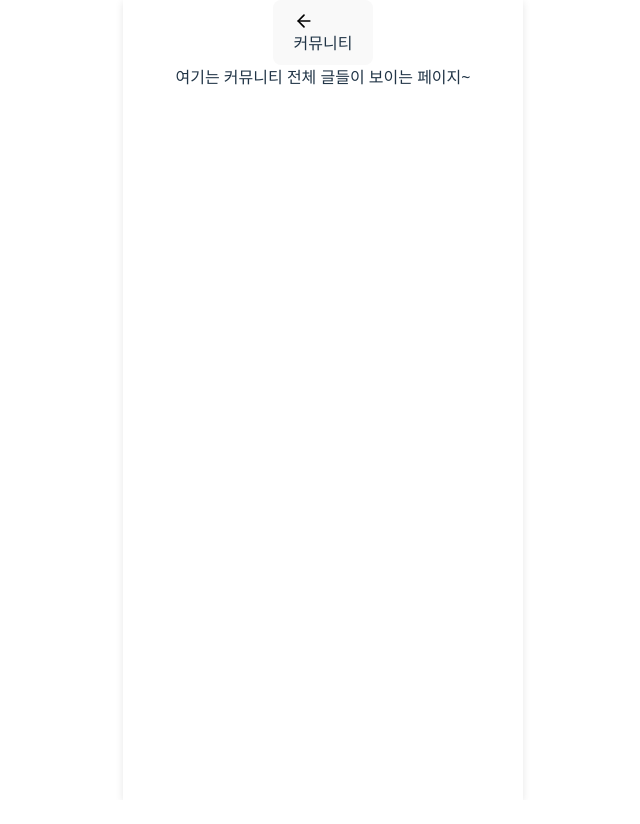
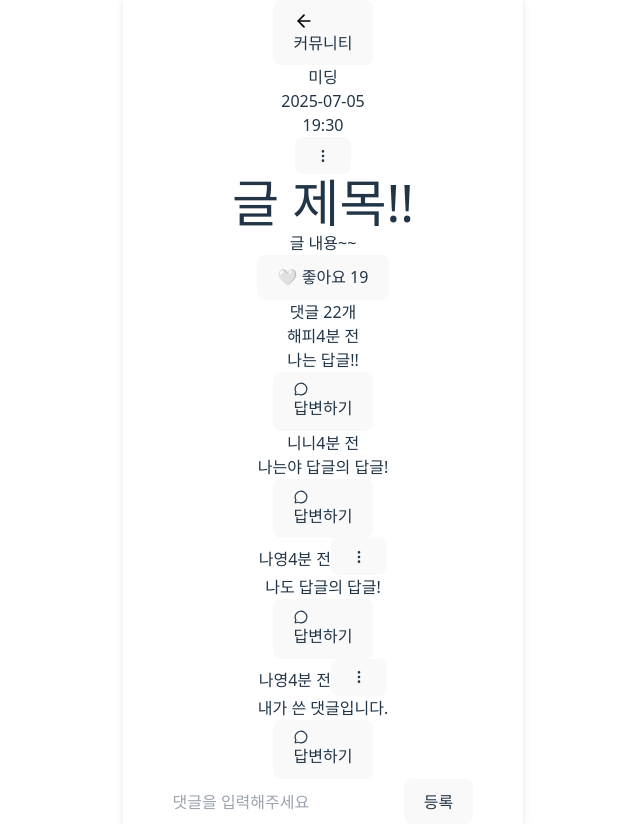
Before and after one commit to 2025-UMC-Hackathon/Frontend, a React (Vite) app: page /community in a window 1280 px wide. Shown: the whole page, without its empty margins (317-957 px from the left). Before the commit the page ends 800 px from the top, so only its background shows below. Built offline with nearby package versions, Linux system fonts and the light colour scheme.

Commit message:
progress: 게시글 상세 페이지 1차 완성

```diff
--- a/package.json
+++ b/package.json
@@ -17,7 +17,8 @@
     "react-dom": "^19.1.0",
     "react-mobile-picker": "^1.1.2",
     "react-mobile-picker-scroll": "^0.2.14",
-    "react-router-dom": "^7.6.3"
+    "react-router-dom": "^7.6.3",
+    "react-toastify": "^11.0.5"
   },
   "devDependencies": {
     "@eslint/js": "^9.29.0",
--- a/src/App.tsx
+++ b/src/App.tsx
@@ -8,9 +8,11 @@ import Community from './pages/communitypage';
 import Chat from './pages/chatpage';
 import Write from './pages/writepage';
 import './App.css';
+import { ToastContainer } from 'react-toastify';
 
 export default function App() {
   return (
+    <>
       <Routes>
         {/* 나중에, 스플래쉬 페이지에서 useEffect 3초를 걸고 /home으로 이동하도록 하고 스플래쉬 경로를 /로 하는 작업 필요!! */}
         {/* 당장 스플래쉬 화면이 중요한 것은 아니니 일단은 home을 /경로로 삼았습니다. */}
@@ -25,5 +27,7 @@ export default function App() {
         <Route path="/write" element={<Write />} />
         <Route path="/chat" element={<Chat />} />
       </Routes>
+      <ToastContainer position="bottom-center" />
+    </>
   );
 }
--- /dev/null
+++ b/src/components/community/mockData.ts
@@ -0,0 +1,58 @@
+type CommentType = {
+	id: number;
+	nickname: string;
+	content: string;
+	time: number;
+	isMine: boolean;
+};
+
+type PostType = {
+	id: number;
+	nickname: string;
+	writeDate: string;
+	writeTime: string;
+	title: string;
+	content: string;
+	likes: number;
+	comments: number;
+	isMine: boolean;
+	comment: [CommentType, CommentType[]][];
+};
+
+
+export const mockData: PostType = {
+	id: 1,
+	nickname: '나영',
+	writeDate: '2025-07-05',
+	writeTime: '19:30',
+	title: '글 제목!!',
+	content: '글 내용~~',
+	likes: 19,
+	comments: 22,
+	isMine: true,
+	comment: [
+		[
+			{
+				id: 1,
+				nickname: '해피',
+				content: '나는 답글!!',
+				time: 4,
+				isMine: false,
+			},
+			[
+				{ id: 1, nickname: '니니', content: '나는야 답글의 답글!', time: 4, isMine: false },
+				{ id: 2, nickname: '나영', content: '나도 답글의 답글!', time: 4, isMine: true },
+			],
+		],
+		[
+			{
+				id: 2,
+				nickname: '나영',
+				content: '내가 쓴 댓글입니다.',
+				time: 4,
+				isMine: true,
+			},
+			[],
+		],
+	],
+};
--- a/src/pages/communitypage.tsx
+++ b/src/pages/communitypage.tsx
@@ -1,9 +1,159 @@
-// 홈화면 자체에서 글 목록이 보이게 되었으므로, Community는 글 상세 화면으로 사용합니다.
+import { useState } from 'react';
+import { MessageCircle, X, MoreVertical } from 'lucide-react';
+import Button from '../components/button';
+import { mockData } from '../components/community/mockData';
+
+import { toast } from 'react-toastify';
+import 'react-toastify/dist/ReactToastify.css';
 
 export default function Community() {
+	const [replyTo, setReplyTo] = useState<string | null>(null);
+	const [commentInput, setCommentInput] = useState('');
+	const [showMoreFor, setShowMoreFor] = useState<number | null>(null);
+
+	const handleReplyClick = (nickname: string) => {
+		setReplyTo(nickname);
+	};
+
+	const handleCancelReply = () => {
+		setReplyTo(null);
+	};
+
 	return (
-		<div className="flex flex-col items-center justify-start p-2">
-			여기는 커뮤니티 전체 글들이 보이는 페이지~
+		<div className="flex flex-col min-h-screen">
+			{/* 본문 */}
+			<div className="flex flex-col items-start justify-start px-2 py-4 border-b gap-5">
+				<div className="flex gap-2 items-start justify-start">
+					<div className="text-base text-black font-bold">
+						미딩
+					</div>
+					<div className="text-base text-gray-400">
+						{mockData.writeDate}
+					</div>
+					<div className="text-base text-gray-400">
+						{mockData.writeTime}
+					</div>
+					{mockData.isMine && (
+						<button onClick={() => setShowMoreFor(mockData.id)} className='bg-transparent'>
+							<MoreVertical size={16} />
+						</button>
+					)}
+				</div>
+
+				<div className="w-full flex flex-col items-start justify-start">
+					<h1 className="text-xl font-bold mt-2">{mockData.title}</h1>
+					<p className="mt-1 text-gray-700">{mockData.content}</p>
+					<div className="w-full flex justify-between mt-4 text-sm text-gray-500">
+						<div className="flex items-center gap-1">
+							<Button border='border-1 border-gray-200' borderRadius='rounded-full' padding='px-3 py-1'>
+								<span>🤍 좋아요 {mockData.likes}</span>
+							</Button>
+						</div>
+						<span>댓글 {mockData.comments}개</span>
+					</div>
+				</div>
+			</div>
+
+			{/* 댓글 */}
+			<div className="flex flex-col gap-4 mt-4">
+				{mockData.comment.map(([main, replies], i) => (
+					<div key={main.id} className="bg-white p-2 rounded flex flex-col items-start justify-start">
+						<div className="text-sm text-black font-semibold">
+							{main.nickname}
+							<span className="text-xs text-gray-500 ml-1">
+								{main.time}분 전
+							</span>
+							{main.isMine && (
+								<button onClick={() => setShowMoreFor(main.id)} className="bg-transparent">
+									<MoreVertical size={16} />
+								</button>
+							)}
+						</div>
+						<p className="text-sm text-black">{main.content}</p>
+						<button
+							className="text-xs mt-1 mb-2 flex items-center gap-1 px-2 py-1 border-2 border-gray-300 rounded-full"
+							onClick={() => handleReplyClick(main.nickname)}
+						>
+							<MessageCircle size={14} /> 답변하기
+						</button>
+						<div className="w-full flex flex-col bg-gray-200">
+							{/* 대댓글 */}
+							{replies.map((r) => (
+								<div key={r.id} className="ml-4 mt-2 p-2 rounded flex flex-col items-start justify-start">
+									<div className="text-sm text-black font-semibold">
+										{r.nickname}
+										<span className="text-xs text-gray-500 ml-1">
+											{r.time}분 전
+										</span>
+										{r.isMine && (
+											<button onClick={() => setShowMoreFor(r.id)} className='bg-transparent'>
+												<MoreVertical size={16} />
+											</button>
+										)}
+									</div>
+									<p className="text-sm">{r.content}</p>
+									<button
+										className="text-xs mt-1 mb-2 flex items-center gap-1 px-2 py-1 border-2 border-gray-300 rounded-full"
+										onClick={() => handleReplyClick(main.nickname)}
+									>
+										<MessageCircle size={14} /> 답변하기
+									</button>
+								</div>
+							))}
+						</div>
+					</div>
+				))}
+			</div>
+
+			{/* 답글 작성 안내 표시 */}
+			{replyTo && (
+				<div className="fixed bottom-[70px] left-1/2 -translate-x-1/2 bg-[#F2F2F2] px-4 py-2 text-sm text-gray-500 w-[380px] rounded-full flex justify-between items-center shadow-md">
+					<span>{replyTo}님에게 답글 남기는 중...</span>
+					<button onClick={handleCancelReply}>
+						<X size={16} />
+					</button>
+				</div>
+			)}
+
+			{/* 입력창 */}
+			<div className="fixed bottom-0 left-1/2 -translate-x-1/2 w-[400px] px-4 bg-white py-3 border-t shadow-inner">
+				<div className="flex items-center gap-2">
+					<input
+						type="text"
+						value={commentInput}
+						onChange={(e) => setCommentInput(e.target.value)}
+						placeholder="댓글을 입력해주세요"
+						className="flex-1 border border-gray-300 rounded-lg px-3 py-2 text-sm focus:outline-none"
+					/>
+					<button className="bg-gray-400 text-white px-4 py-2 rounded-lg text-sm">
+						등록
+					</button>
+				</div>
+			</div>
+
+			{showMoreFor && (
+				<div
+					className="fixed top-1/2 left-1/2 -translate-x-1/2 -translate-y-1/2 z-50 w-[400px] h-full
+					bg-black bg-opacity-50 rounded-lg shadow-lg flex justify-center items-end"
+					onClick={() => setShowMoreFor(null)}
+				>
+					<div className="bg-white w-full rounded-t-lg p-4" onClick={(e) => e.stopPropagation()}>
+						<button
+							className="w-full flex justify-center items-center gap-2 py-3 text-red-600 font-semibold"
+							onClick={() => {
+								const ok = confirm('작성한 댓글을 삭제하시겠어요?');
+								if (ok) {
+									setShowMoreFor(null);
+									toast.success('삭제되었습니다.');
+								}
+							}}
+						>
+							🗑 삭제하기
+						</button>
+					</div>
+				</div>
+			)}
+
 		</div>
 	);
 }
```
Also changed, not shown: 1 other file (tests, documents, lock files or other folders). Lines whose indentation alone changed are shown as unchanged.
